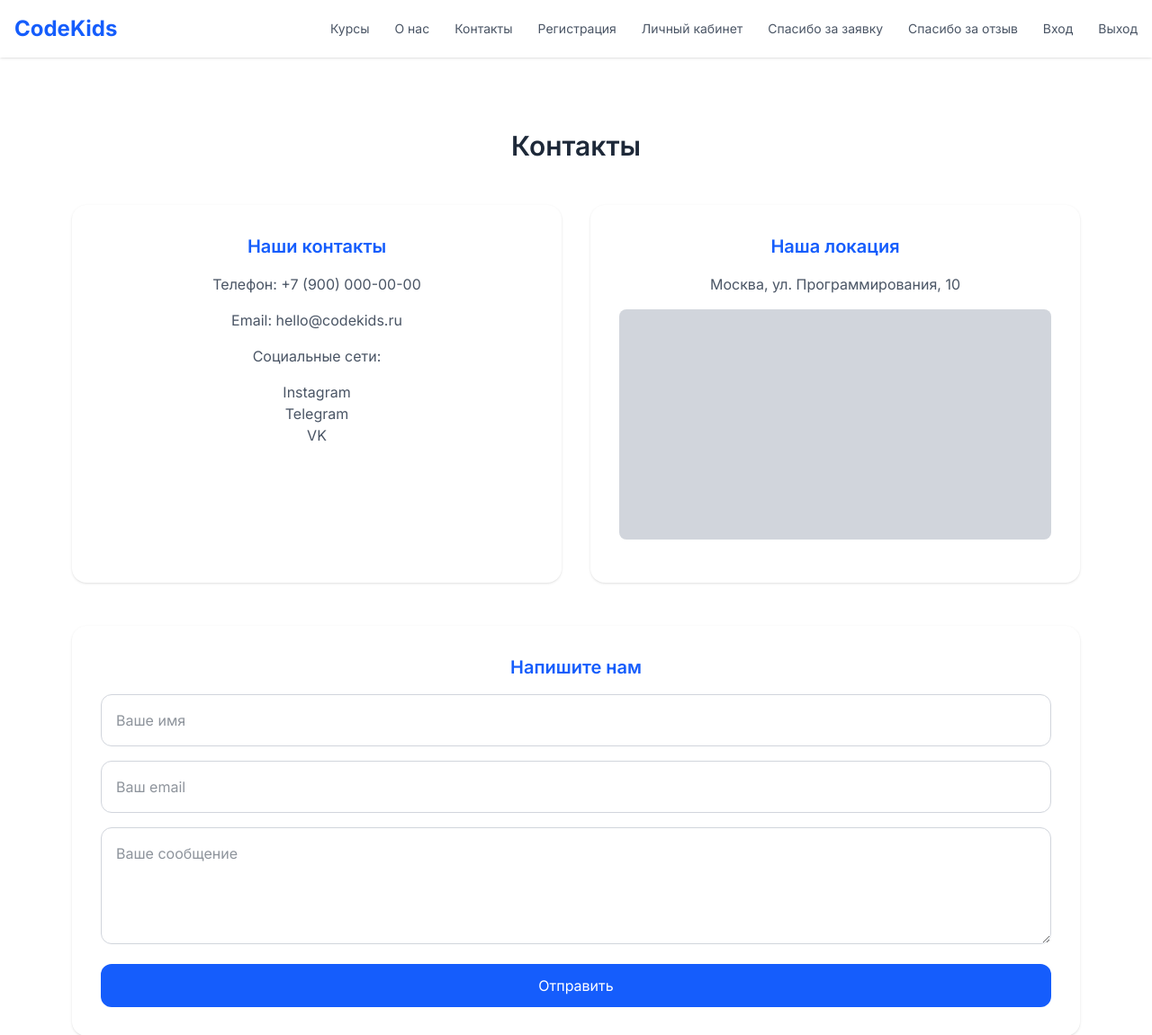
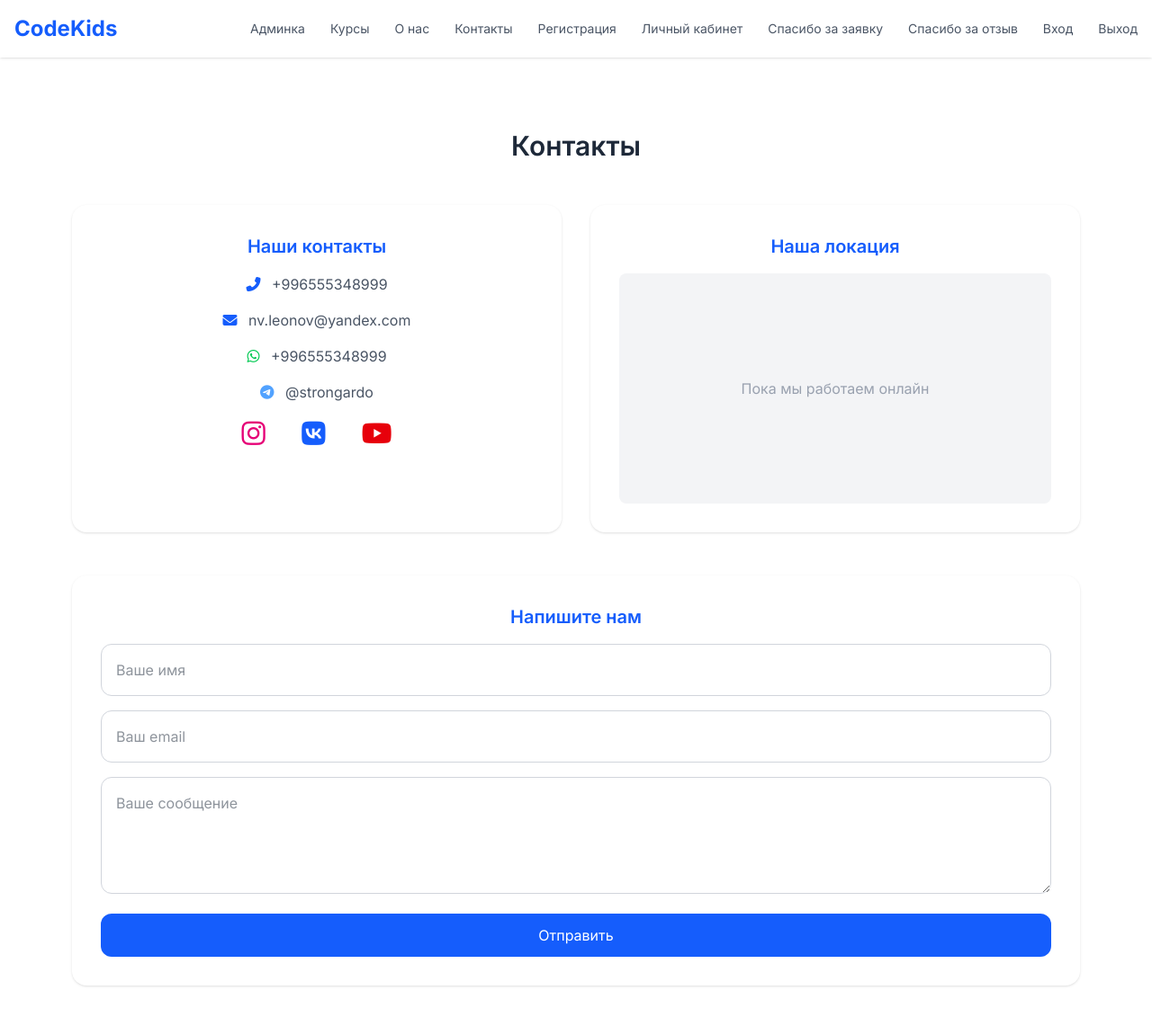
Before and after one commit to strongardo/codekids, a Django app: page /contacts/ in a window 1280 px wide. Shown: the top 1151 px of the page at 90% size. Run offline with Django 5.2, Linux system fonts and the light colour scheme; data comes from the database, SQL or seed files in the repository; both versions use the stored data as it was after the commit; parts of the project's set-up code (start-up, migrations or seed data) failed here and were passed over.

Commit message:
add model ContactInfo

```diff
--- a/info/models.py
+++ b/info/models.py
@@ -78,3 +78,25 @@ class ThankYouText(models.Model):
 
     def __str__(self):
         return f"Текст для {self.get_type_display()}"
+
+
+class ContactInfo(models.Model):
+    phone = models.CharField("Номер телефона", max_length=20, blank=True)
+    email = models.EmailField("Email", blank=True)
+    whatsapp_number = models.CharField("Номер Whatsapp", max_length=20, blank=True, null=True)
+    telegram_login = models.CharField("Логин Telegram(без @)", max_length=50, blank=True, null=True)
+
+    instagram_link = models.URLField("Ссылка на Instagram", blank=True)
+    vk_link = models.URLField("Ссылка на VK", blank=True)
+    youtube_link = models.URLField("Ссылка на YouTube", blank=True)
+
+    address = models.CharField("Адрес", max_length=255, blank=True)
+    latitude = models.DecimalField("Широта (latitude)", max_digits=9, decimal_places=6, blank=True, null=True)
+    longitude = models.DecimalField("Долгота (longitude)", max_digits=9, decimal_places=6, blank=True, null=True)
+
+    class Meta:
+        verbose_name = "Контактная информация"
+        verbose_name_plural = "Контактная информация"
+
+    def __str__(self):
+        return "Контакты"
--- a/pages/views.py
+++ b/pages/views.py
@@ -1,6 +1,6 @@
-from django.shortcuts import render
+from django.shortcuts import render, get_object_or_404
 from education.models import Course, Teacher
-from info.models import Feature, Hero, About, ThankYouText
+from info.models import Feature, Hero, About, ThankYouText, ContactInfo
 
 
 def home(request):
@@ -32,7 +32,9 @@ def about(request):
 
 
 def contacts(request):
-    return render(request, 'pages/contacts.html')
+    contact_info = ContactInfo.objects.all().first()
+    print(contact_info.phone)
+    return render(request, 'pages/contacts.html', {'contacts': contact_info})
 
 
 def register(request):
@@ -48,16 +50,8 @@ def dashboard(request):
 
 
 def thanks(request, page_type):
-    thank_you_text = ThankYouText.objects.filter(type=page_type).first()
-
-    title = thank_you_text.title
-    text = thank_you_text.text
-
-    if not thank_you_text:
-        title = 'Спасибо!'
-        text = 'Мы получили ваше сообщение'
+    thank_you = get_object_or_404(ThankYouText, type=page_type)
 
     return render(request, 'pages/thanks.html', {
-        'title': title,
-        'text': text,
+        'thank_you': thank_you,
     })
--- a/templates/header.html
+++ b/templates/header.html
@@ -2,6 +2,7 @@
     <div class="max-w-7xl mx-auto px-4 py-4 flex justify-between items-center">
         <a href="{% url 'home' %}"><h1 class="text-2xl font-bold text-blue-600">CodeKids</h1></a>
         <nav class="space-x-6 text-sm font-medium">
+            <a href="/admin" class="text-gray-600 hover:text-blue-600 transition">Админка</a>
             <a href="{% url 'courses' %}" class="text-gray-600 hover:text-blue-600 transition">Курсы</a>
             <a href="{% url 'about' %}" class="text-gray-600 hover:text-blue-600 transition">О нас</a>
             <a href="{% url 'contacts' %}" class="text-gray-600 hover:text-blue-600 transition">Контакты</a>
--- a/templates/pages/contacts.html
+++ b/templates/pages/contacts.html
@@ -6,41 +6,92 @@
         <div class="max-w-6xl mx-auto px-4 text-center">
             <h2 class="text-3xl font-semibold mb-12 text-gray-800">Контакты</h2>
 
-            <!-- Contact Info -->
             <div class="grid grid-cols-1 sm:grid-cols-2 gap-8">
-                <div
-                        class="bg-white p-8 rounded-2xl shadow hover:shadow-md transition"
-                >
+                <div class="bg-white p-8 rounded-2xl shadow hover:shadow-md transition">
                     <h3 class="text-xl font-semibold text-blue-600 mb-4">
                         Наши контакты
                     </h3>
-                    <p class="text-gray-600 mb-4">Телефон: +7 (900) 000-00-00</p>
-                    <p class="text-gray-600 mb-4">Email: hello@codekids.ru</p>
-                    <p class="text-gray-600 mb-4">Социальные сети:</p>
-                    <ul class="text-gray-600">
-                        <li><a href="#" class="hover:text-blue-600">Instagram</a></li>
-                        <li><a href="#" class="hover:text-blue-600">Telegram</a></li>
-                        <li><a href="#" class="hover:text-blue-600">VK</a></li>
-                    </ul>
+
+                    {% if contacts.phone %}
+                    <p class="text-gray-600 mb-4">
+                        <i class="fas fa-phone-alt text-blue-600 mr-2"></i>
+                        <a href="tel:{{ contacts.phone }}" class="hover:text-blue-600">{{ contacts.phone }}</a>
+                    </p>
+                    {% endif %}
+
+                    {% if contacts.email %}
+                    <p class="text-gray-600 mb-4">
+                        <i class="fas fa-envelope text-blue-600 mr-2"></i>
+                        <a href="mailto:{{ contacts.email }}" class="hover:text-blue-600">{{ contacts.email }}</a>
+                    </p>
+                    {% endif %}
+
+                    {% if contacts.whatsapp_number %}
+                    <p class="text-gray-600 mb-4">
+                        <i class="fab fa-whatsapp text-green-500 mr-2"></i>
+                        <a href="https://wa.me/{{ contacts.whatsapp_number }}" target="_blank"
+                           class="hover:text-green-600">{{ contacts.whatsapp_number }}</a>
+                    </p>
+                    {% endif %}
+
+                    {% if contacts.telegram_login %}
+                    <p class="text-gray-600 mb-4">
+                        <i class="fab fa-telegram-plane text-blue-400 mr-2"></i>
+                        <a href="https://t.me/{{ contacts.telegram_login }}" target="_blank"
+                           class="hover:text-blue-500">@{{ contacts.telegram_login }}</a>
+                    </p>
+                    {% endif %}
+
+                    {% if contacts.instagram_link %}
+                    <a href="{{ contacts.instagram_link }}" target="_blank" class="text-3xl mx-4 hover:opacity-80">
+                        <i class="fab fa-instagram text-pink-600"></i> <!-- Instagram цвета -->
+                    </a>
+                    {% endif %}
+
+                    {% if contacts.vk_link %}
+                    <a href="{{ contacts.vk_link }}" target="_blank" class="text-3xl mx-4 hover:opacity-80">
+                        <i class="fab fa-vk text-blue-600"></i> <!-- VK цвета -->
+                    </a>
+                    {% endif %}
+
+                    {% if contacts.youtube_link %}
+                    <a href="{{ contacts.youtube_link }}" target="_blank" class="text-3xl mx-4 hover:opacity-80">
+                        <i class="fab fa-youtube text-red-600"></i> <!-- YouTube цвета -->
+                    </a>
+                    {% endif %}
                 </div>
 
-                <div
-                        class="bg-white p-8 rounded-2xl shadow hover:shadow-md transition"
-                >
+                <div class="bg-white p-8 rounded-2xl shadow hover:shadow-md transition">
                     <h3 class="text-xl font-semibold text-blue-600 mb-4">
                         Наша локация
                     </h3>
-                    <p class="text-gray-600 mb-4">Москва, ул. Программирования, 10</p>
-                    <div class="w-full h-64 bg-gray-300 rounded-lg mb-4">
-                        <!-- Здесь вставить карту (например, через Google Maps) -->
+
+                    {% if contacts.address %}
+                    <p class="text-gray-600 mb-4">{{ contacts.address }}</p>
+                    {% endif %}
+
+                    {% if latitude and longitude %}
+                    <div class="w-full h-64 rounded-lg overflow-hidden mb-4">
+                        <iframe
+                                width="100%"
+                                height="100%"
+                                style="border:0;"
+                                loading="lazy"
+                                allowfullscreen
+                                referrerpolicy="no-referrer-when-downgrade"
+                                src="https://www.google.com/maps?q={{ latitude }},{{ longitude }}&hl=ru&z=16&output=embed">
+                        </iframe>
                     </div>
+                    {% else %}
+                    <div class="w-full h-64 bg-gray-100 rounded-lg flex items-center justify-center text-gray-400">
+                        Пока мы работаем онлайн
+                    </div>
+                    {% endif %}
                 </div>
             </div>
 
             <!-- Contact Form -->
-            <div
-                    class="bg-white p-8 rounded-2xl shadow hover:shadow-md transition mt-12"
-            >
+            <div class="bg-white p-8 rounded-2xl shadow hover:shadow-md transition mt-12">
                 <h3 class="text-xl font-semibold text-blue-600 mb-4">Напишите нам</h3>
                 <form action="#" method="POST">
                     <input
@@ -72,4 +123,5 @@
         </div>
     </section>
 </main>
+
 {% endblock %}
--- a/templates/pages/thanks.html
+++ b/templates/pages/thanks.html
@@ -9,9 +9,9 @@
                 <path stroke-linecap="round" stroke-linejoin="round" d="M5 13l4 4L19 7"/>
             </svg>
 
-            <h1 class="text-2xl font-bold text-gray-800 mb-4">{{ title }}</h1>
+            <h1 class="text-2xl font-bold text-gray-800 mb-4">{{ thank_you.title }}</h1>
             <p class="text-gray-600 mb-6">
-                {{ text }} <br/>
+                {{ thank_you.text }} <br/>
                 Пока можете вернуться на главную.
             </p>
 
```
Also changed, not shown: info/admin.py (+7 -1 lines), db.sqlite3, education/migrations/0001_initial.py, education/migrations/0002_alter_course_options_course_is_hit.py (deleted), education/migrations/0003_teacher.py (deleted), education/migrations/0004_remove_teacher_social_links.py (deleted), education/migrations/0005_remove_teacher_courses.py (deleted), education/migrations/0006_remove_teacher_photo_remove_teacher_start_date.py (deleted), education/migrations/0007_teacher_courses_teacher_social_links_and_more.py (deleted), education/migrations/0008_teacher_photo.py (deleted), education/migrations/0009_remove_teacher_bio_remove_teacher_courses_and_more.py (deleted), education/migrations/0010_teacher_bio_teacher_courses_teacher_email_and_more.py (deleted), info/migrations/0001_initial.py, info/migrations/0002_remove_contactinfo_telegram_link_and_more.py (added), 1 more files.
